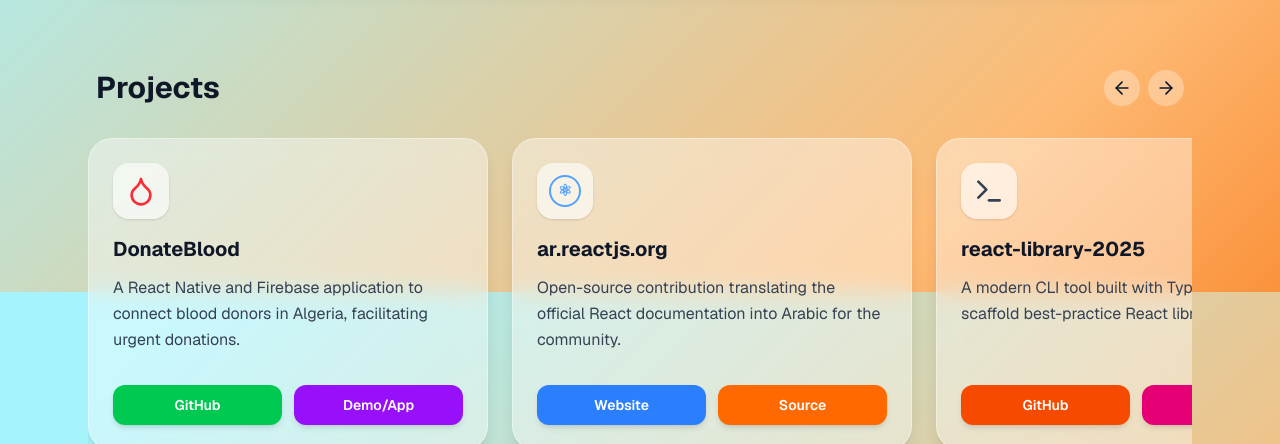
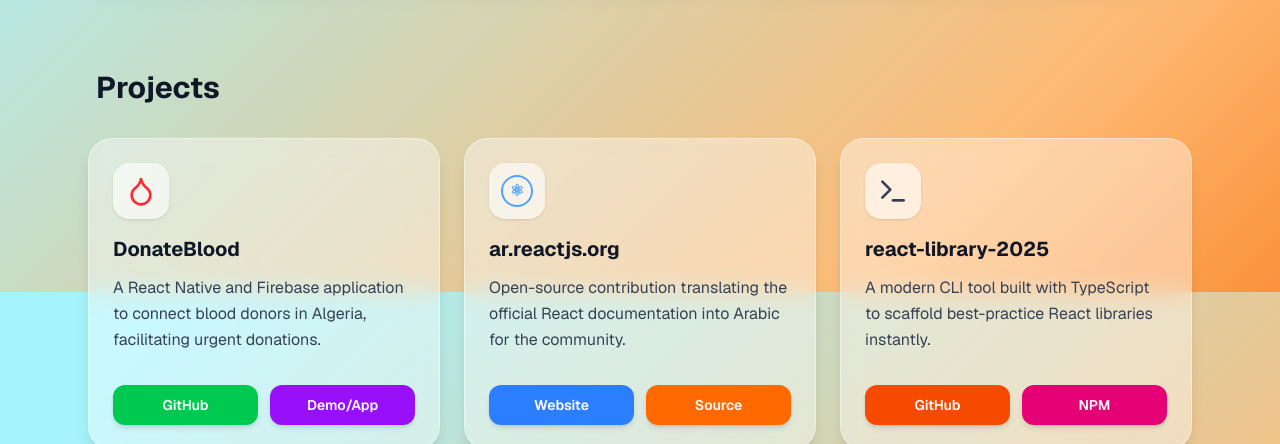
Before and after one commit to aladin002dz/aladin002dz.github.io, a Next.js app: page / in a window 1280 px wide. Shown: the part 508-952 px from the top of the page. Built offline with nearby package versions, Linux system fonts and the light colour scheme.

Commit message:
✨ feat: implement initial portfolio homepage with hero and projects sections

```diff
--- a/app/page.tsx
+++ b/app/page.tsx
@@ -107,21 +107,13 @@ export default function Home() {
         <section id="projects" className="mt-24">
           <div className="flex items-center justify-between mb-8 px-2">
             <h2 className="text-3xl font-bold text-gray-900">Projects</h2>
-            <div className="hidden md:flex gap-2">
-              <button className="p-2 rounded-full bg-white/30 hover:bg-white/50 transition-colors">
-                <ArrowLeft className="w-5 h-5" />
-              </button>
-              <button className="p-2 rounded-full bg-white/30 hover:bg-white/50 transition-colors">
-                <ArrowRight className="w-5 h-5" />
-              </button>
-            </div>
           </div>
 
-          <div className="flex overflow-x-auto pb-8 gap-6 snap-x snap-mandatory scrollbar-hide -mx-6 px-6 md:mx-0 md:px-0">
+          <div className="grid grid-cols-1 md:grid-cols-2 lg:grid-cols-3 gap-6">
             {projects.map((project, index) => (
               <div
                 key={index}
-                className="min-w-[85vw] md:min-w-[400px] snap-center flex flex-col bg-white/40 backdrop-blur-md border border-white/40 p-6 rounded-3xl shadow-lg hover:shadow-2xl transition-all duration-300 group"
+                className="flex flex-col bg-white/40 backdrop-blur-md border border-white/40 p-6 rounded-3xl shadow-lg hover:shadow-2xl transition-all duration-300 group"
               >
                 <div className="mb-4 p-3 bg-white/60 rounded-2xl w-fit shadow-sm group-hover:scale-110 transition-transform">
                   {project.icon}
```
Lines whose indentation alone changed are shown as unchanged.
